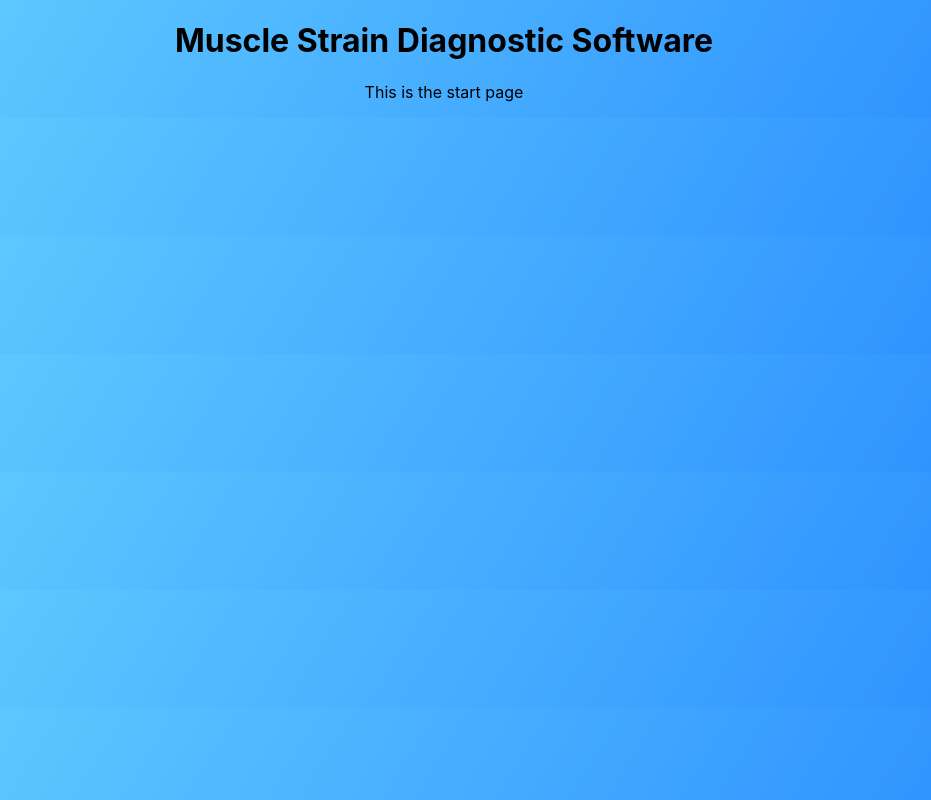
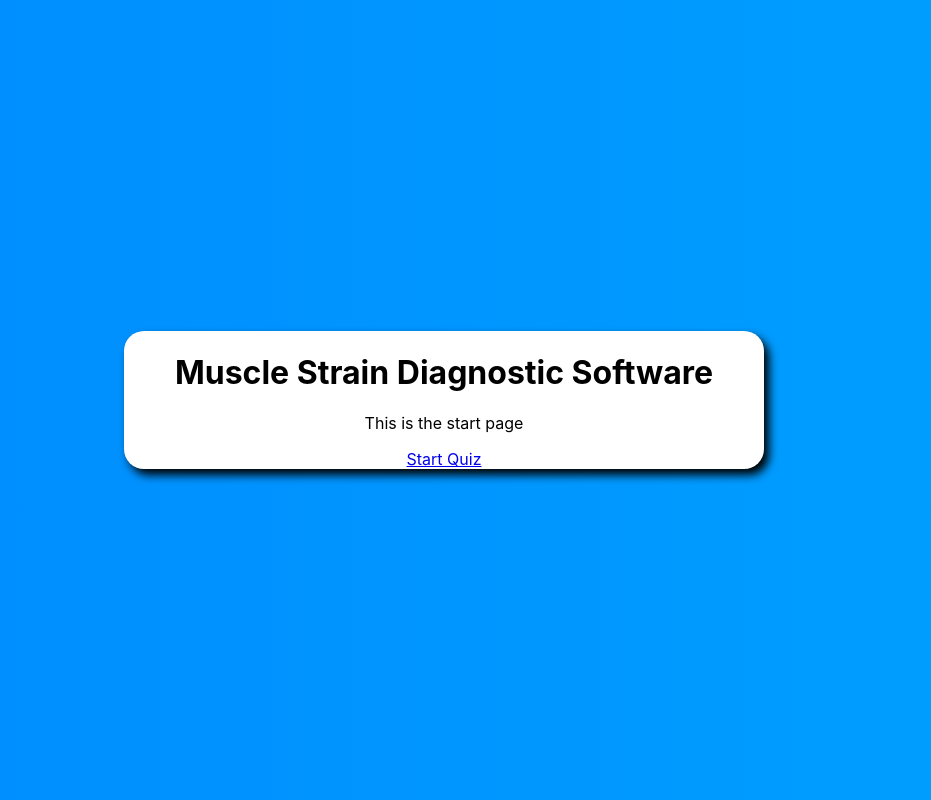
Before and after one commit to lachydriver/knotspot, a React (Create React App) app: page / in a window 1280 px wide. Shown: the whole page, without its empty margins (196-1127 px from the left). Built offline with nearby package versions, Linux system fonts and the light colour scheme.

Commit message:
Updated styling, started work on the start page

```diff
--- a/src/App.js
+++ b/src/App.js
@@ -6,8 +6,9 @@ import './styles.css';
 function App() {
   return (
     <div className="App">
-      <h1 color='white'>Muscle Strain Diagnostic Software</h1>
+      <div className="container">
       <Start/>
+      </div>
     </div>
   );
 }
--- a/src/components/start.jsx
+++ b/src/components/start.jsx
@@ -1,13 +1,15 @@
-import React from 'react';
+import React from "react";
 
 class Start extends React.Component {
-    render(){
-        return(
-            <div>
-            <p>This is the start page</p>
-            </div>
-        )
-    }
+  render() {
+    return (
+      <div className="start">
+        <h1>Muscle Strain Diagnostic Software</h1>
+        <p>This is the start page</p>
+        <a class="start-button" href="#">Start Quiz</a>
+      </div>
+    );
+  }
 }
 
 export default Start;
--- a/src/styles.css
+++ b/src/styles.css
@@ -1,3 +1,57 @@
 body {
-    background: linear-gradient(121.56deg, #65D1FF 0.36%, #298CFF 100%);
+  background: linear-gradient(270deg, #00dbff, #008cff);
+  background-size: 400% 400%;
+
+  -webkit-animation: AnimationName 30s ease infinite;
+  -moz-animation: AnimationName 30s ease infinite;
+  animation: AnimationName 30s ease infinite;
+
+  @-webkit-keyframes AnimationName {
+    0% {
+      background-position: 0% 50%;
+    }
+    50% {
+      background-position: 100% 50%;
+    }
+    100% {
+      background-position: 0% 50%;
+    }
+  }
+  @-moz-keyframes AnimationName {
+    0% {
+      background-position: 0% 50%;
+    }
+    50% {
+      background-position: 100% 50%;
+    }
+    100% {
+      background-position: 0% 50%;
+    }
+  }
+  @keyframes AnimationName {
+    0% {
+      background-position: 0% 50%;
+    }
+    50% {
+      background-position: 100% 50%;
+    }
+    100% {
+      background-position: 0% 50%;
+    }
+  }
 }
+
+.start {
+  background-color: white;
+  width: 50%;
+  border-radius: 20px;
+  box-shadow: 5px 6px 10px;
+  margin: auto;
+}
+
+.container {
+    min-height: 100%;
+    min-height: 100vh;
+    display: flex;
+    align-items: center;
+  }
```
